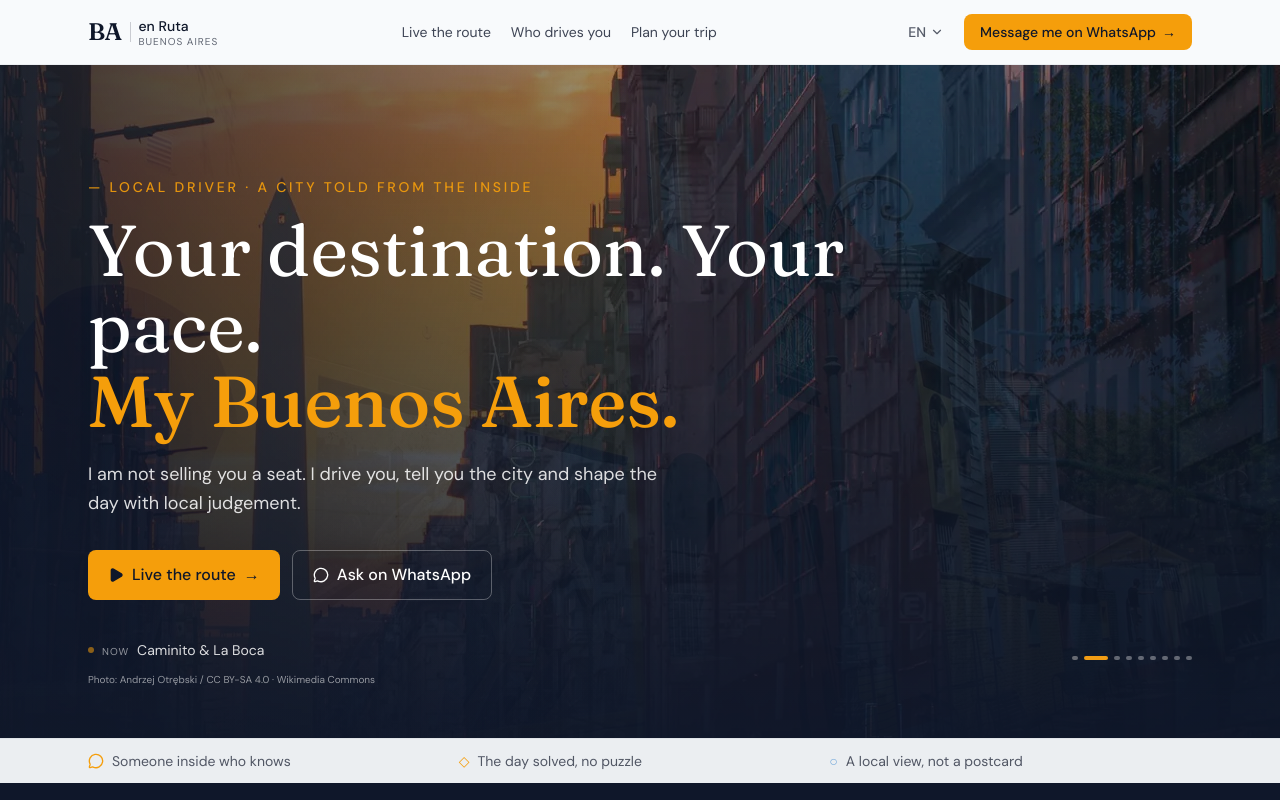
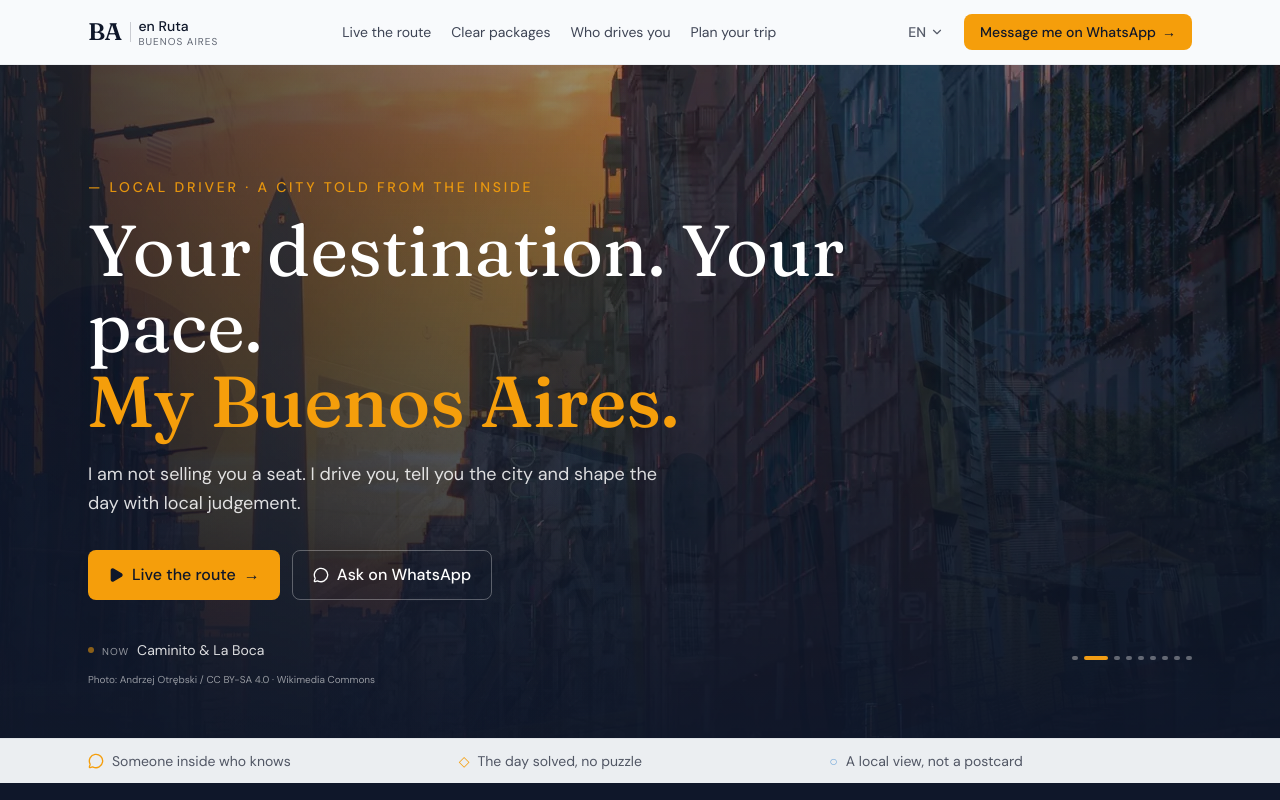
Before and after one commit to AlanGalarzaStanley/ba-en-ruta, a React (Vite) app: page / in a window 1280 px wide. Shown: the top 800 px of the page. Built offline with nearby package versions, Linux system fonts and the light colour scheme.

Commit message:
feat: link packages from navigation

```diff
--- a/src/components/FormFaq.tsx
+++ b/src/components/FormFaq.tsx
@@ -56,6 +56,7 @@ export function Footer({ lang, onNav }: { lang: Lang; onNav: (id: string) => voi
           </div>
           <nav className="flex flex-wrap gap-x-5 gap-y-2 text-sm text-white/60">
             <button type="button" onClick={() => onNav("recorridos")} className="hover:text-white transition-colors">{t(lang, "heroCtaLive")}</button>
+            <button type="button" onClick={() => onNav("paquetes")} className="hover:text-white transition-colors">{t(lang, "packsLabel")}</button>
             <button type="button" onClick={() => onNav("quien")} className="hover:text-white transition-colors">{t(lang, "aboutLabel")}</button>
             <button type="button" onClick={() => onNav("faq")} className="hover:text-white transition-colors">{t(lang, "navFaq")}</button>
           </nav>
--- a/src/components/HeaderHero.tsx
+++ b/src/components/HeaderHero.tsx
@@ -85,6 +85,7 @@ export function Header({
   /** Nav mínima: experiencias + quién + contacto */
   const nav: { id: string; key?: CopyKey }[] = [
     { id: "recorridos", key: "heroCtaLive" },
+    { id: "paquetes", key: "packsLabel" },
     { id: "quien", key: "aboutLabel" },
     { id: "faq", key: "navCta" },
   ]
```
Also changed, not shown: 1 other file (tests, documents, lock files or other folders).
